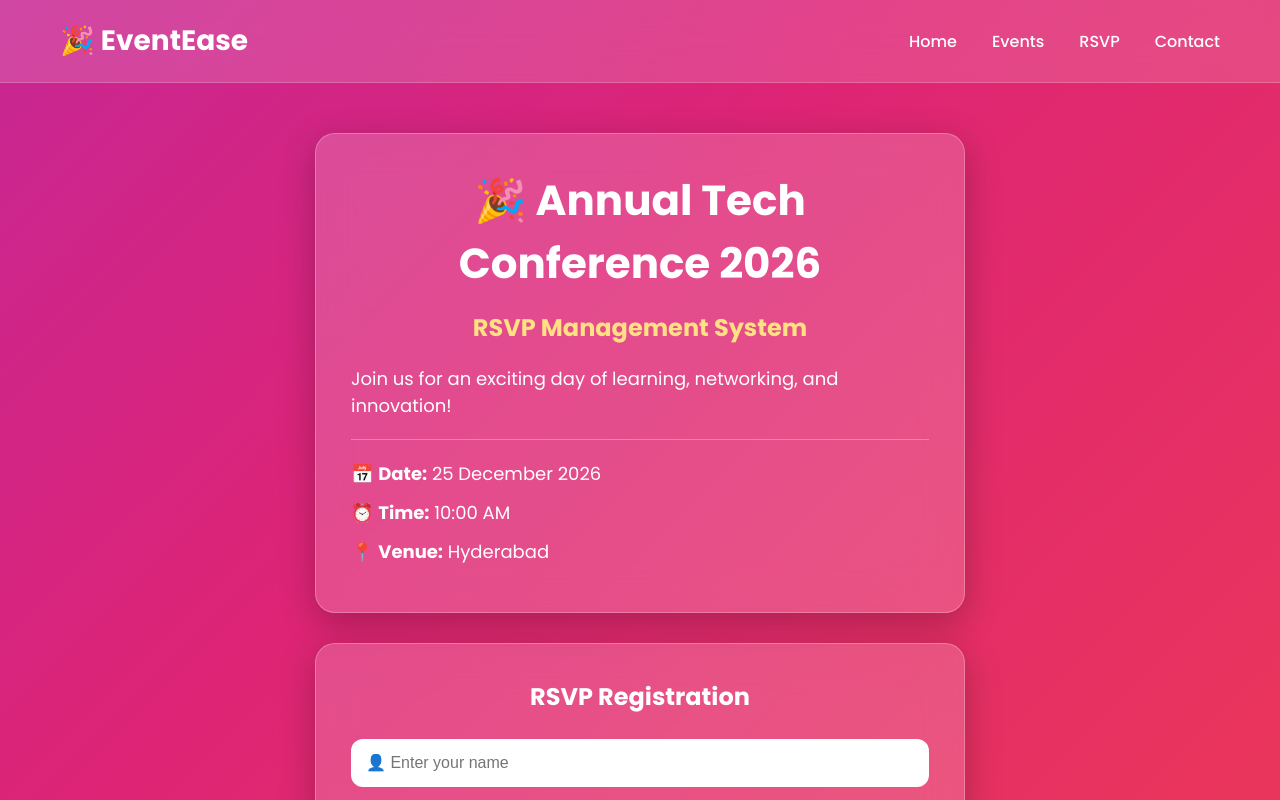
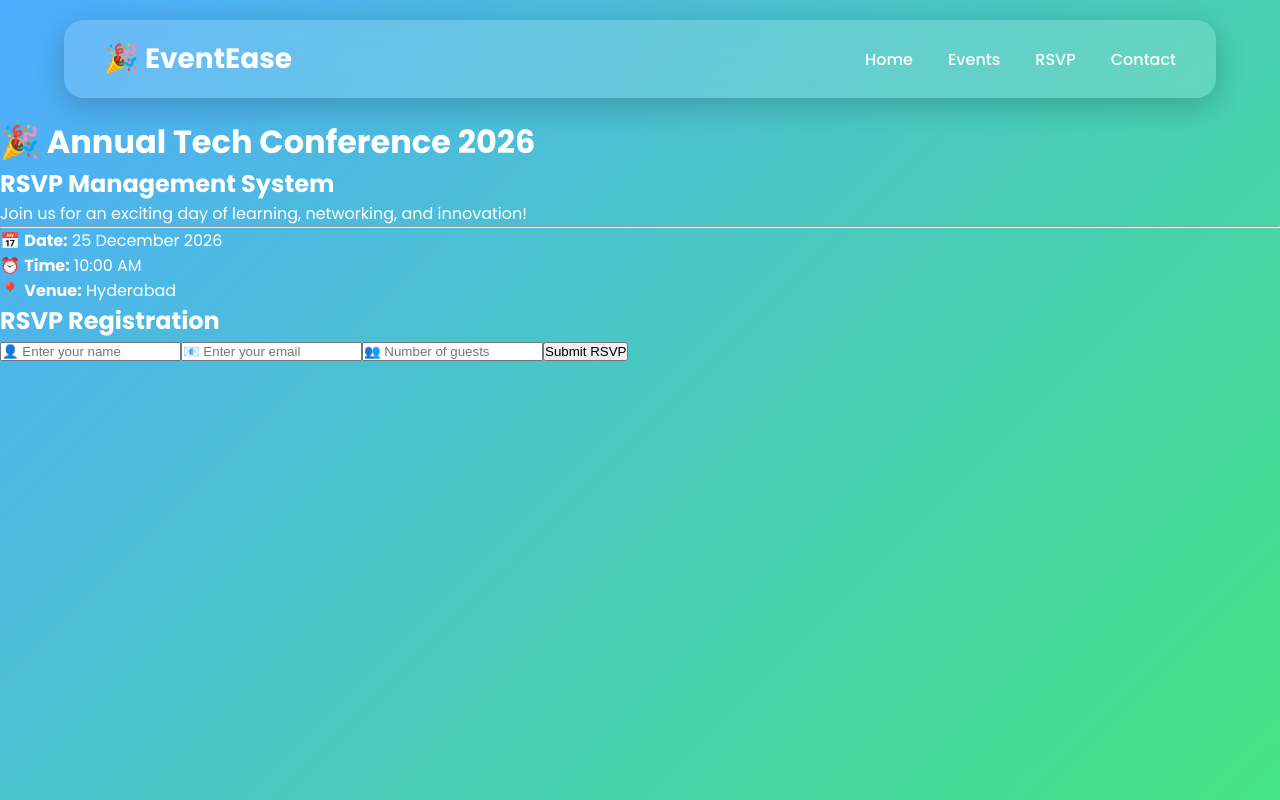
Before and after one commit to gvsmonika14/EventEase, a React (Create React App) app in the folder client/: page / in a window 1280 px wide. Shown: the top 800 px of the page. Built offline with nearby package versions, Linux system fonts and the light colour scheme.

Commit message:
Improved navbar with glass effect

```diff
--- a/client/public/index.html
+++ b/client/public/index.html
@@ -23,6 +23,9 @@
       href="https://fonts.googleapis.com/css2?family=Poppins:wght@300;400;500;600;700&display=swap"
       rel="stylesheet"
     />
+    <link rel="preconnect" href="https://fonts.googleapis.com">
+    <link rel="preconnect" href="https://fonts.gstatic.com" crossorigin>
+    <link href="https://fonts.googleapis.com/css2?family=Poppins:wght@300;400;500;600;700&display=swap" rel="stylesheet">
 
     <title>🎉 EventEase | RSVP Management</title>
   </head>
--- a/client/src/App.css
+++ b/client/src/App.css
@@ -1,156 +1,47 @@
+/* Import Google Font */
+@import url('https://fonts.googleapis.com/css2?family=Poppins:wght@300;400;500;600;700&display=swap');
+
+/* Reset */
 * {
   margin: 0;
   padding: 0;
   box-sizing: border-box;
 }
 
+/* Body */
 body {
   font-family: 'Poppins', sans-serif;
-  min-height: 100vh;
-  background: linear-gradient(-45deg, #ff512f, #dd2476, #8e2de2, #4a00e0);
+
+  background: linear-gradient(
+    135deg,
+    #ff6ec4,
+    #7873f5,
+    #4facfe,
+    #43e97b
+  );
+
   background-size: 400% 400%;
-  animation: gradientAnimation 12s ease infinite;
+  animation: gradientMove 12s ease infinite;
+
+  color: white;
 }
 
-@keyframes gradientAnimation {
+/* Animation */
+@keyframes gradientMove {
   0% {
     background-position: 0% 50%;
   }
+
   50% {
     background-position: 100% 50%;
   }
+
   100% {
     background-position: 0% 50%;
   }
 }
 
-.container {
-  display: flex;
-  flex-direction: column;
-  align-items: center;
-  padding: 50px 20px;
+/* Main Container */
+.App {
+  min-height: 100vh;
 }
-
-.hero,
-.form-card {
-  width: 100%;
-  max-width: 650px;
-  background: rgba(255, 255, 255, 0.18);
-  backdrop-filter: blur(20px);
-  border-radius: 20px;
-  padding: 35px;
-  margin-bottom: 30px;
-  border: 1px solid rgba(255,255,255,0.25);
-  box-shadow: 0 10px 35px rgba(0,0,0,0.25);
-  color: white;
-  transition: all 0.4s ease;
-}
-
-.hero:hover,
-.form-card:hover {
-  transform: translateY(-8px);
-  box-shadow: 0 18px 40px rgba(0,0,0,0.35);
-}
-
-.hero h1 {
-  font-size: 42px;
-  text-align: center;
-  margin-bottom: 15px;
-}
-
-.hero h2 {
-  text-align: center;
-  margin-bottom: 20px;
-  color: #ffe082;
-}
-
-.hero p {
-  font-size: 18px;
-  margin: 12px 0;
-}
-
-.form-card h2 {
-  text-align: center;
-  margin-bottom: 25px;
-}
-
-input {
-  width: 100%;
-  padding: 15px;
-  margin-bottom: 18px;
-  border: none;
-  border-radius: 12px;
-  outline: none;
-  font-size: 16px;
-}
-
-input:focus {
-  box-shadow: 0 0 12px rgba(255,255,255,0.7);
-}
-
-button {
-  width: 100%;
-  padding: 15px;
-  border: none;
-  border-radius: 12px;
-  background: linear-gradient(90deg, #ff9800, #ff4081);
-  color: white;
-  font-size: 18px;
-  font-weight: bold;
-  cursor: pointer;
-  transition: 0.3s ease;
-}
-
-button:hover {
-  transform: scale(1.05);
-  box-shadow: 0 8px 20px rgba(255,152,0,0.5);
-}
-
-hr {
-  border: none;
-  border-top: 1px solid rgba(255,255,255,0.3);
-  margin: 20px 0;
-}
-/* Navbar */
-
-.navbar {
-  width: 100%;
-  padding: 20px 60px;
-
-  display: flex;
-  justify-content: space-between;
-  align-items: center;
-
-  background: rgba(255,255,255,0.15);
-  backdrop-filter: blur(18px);
-
-  border-bottom: 1px solid rgba(255,255,255,.2);
-
-  position: sticky;
-  top: 0;
-
-  z-index: 1000;
-}
-
-.logo {
-  font-size: 28px;
-  font-weight: bold;
-  color: white;
-}
-
-.nav-links {
-  display: flex;
-  list-style: none;
-  gap: 35px;
-}
-
-.nav-links li {
-  color: white;
-  cursor: pointer;
-  transition: .3s;
-  font-weight: 500;
-}
-
-.nav-links li:hover {
-  color: #ffd54f;
-}
--- /dev/null
+++ b/client/src/components/Navbar.css
@@ -0,0 +1,45 @@
+.navbar {
+  width: 90%;
+  margin: 20px auto;
+  padding: 18px 40px;
+
+  display: flex;
+  justify-content: space-between;
+  align-items: center;
+
+  background: rgba(255,255,255,0.15);
+  backdrop-filter: blur(18px);
+
+  border-radius: 20px;
+
+  box-shadow: 0 8px 30px rgba(0,0,0,.2);
+}
+
+.logo{
+    font-size:28px;
+    font-weight:700;
+}
+
+.logo span{
+    color:white;
+}
+
+.nav-links{
+    display:flex;
+    gap:35px;
+    list-style:none;
+}
+
+.nav-links a{
+    color:white;
+    text-decoration:none;
+    font-weight:500;
+    transition:.3s;
+}
+
+.nav-links a:hover{
+
+    color:#ffe082;
+    transform:translateY(-2px);
+
+}
--- a/client/src/components/Navbar.js
+++ b/client/src/components/Navbar.js
@@ -1,15 +1,17 @@
+import "./Navbar.css";
+
 function Navbar() {
   return (
     <nav className="navbar">
       <div className="logo">
-        🎉 EventEase
+        🎉 <span>EventEase</span>
       </div>
 
       <ul className="nav-links">
-        <li>Home</li>
-        <li>Events</li>
-        <li>RSVP</li>
-        <li>Contact</li>
+        <li><a href="/">Home</a></li>
+        <li><a href="/">Events</a></li>
+        <li><a href="/">RSVP</a></li>
+        <li><a href="/">Contact</a></li>
       </ul>
     </nav>
   );
```
